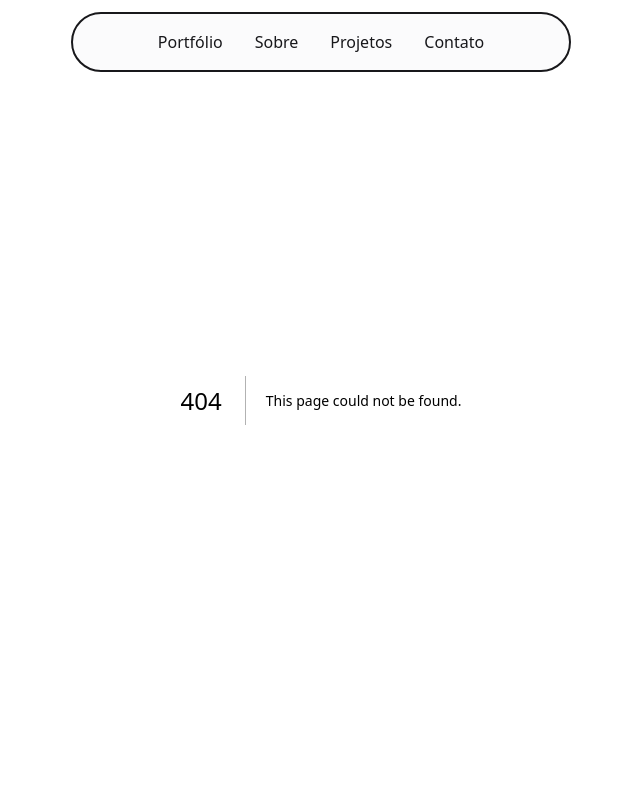
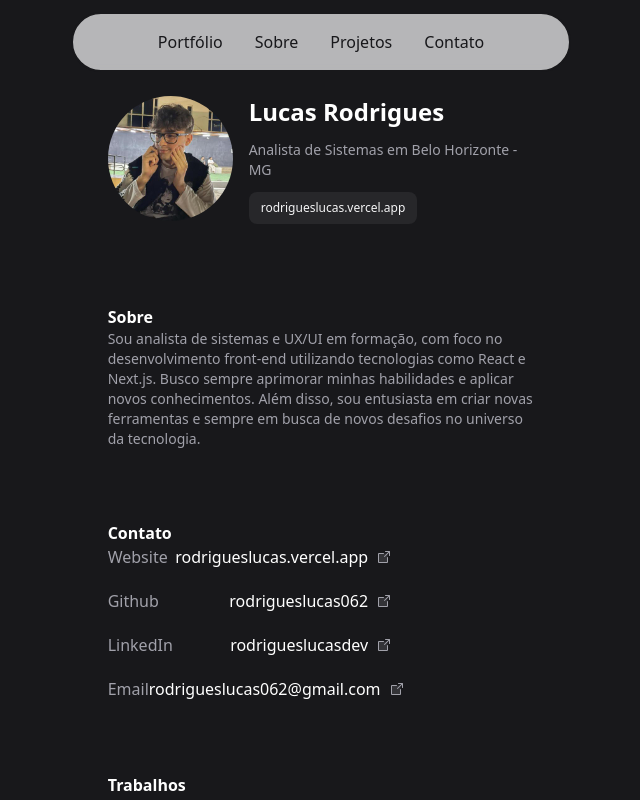
Before and after one commit to rodrigueslucas062/portfolio, a Next.js app: page /rodrigueslucas in a window 1280 px wide. Before the commit this address had no page. Shown: the whole page, without its empty margins (319-959 px from the left). Built offline with nearby package versions, Linux system fonts and the light colour scheme.

Commit message:
✨ Adiciona página de currículo com informações pessoais e profissionais

```diff
--- /dev/null
+++ b/src/components/CurriculumPage.jsx
@@ -0,0 +1,178 @@
+import Image from "next/image";
+import { Sidebar } from "./sidebar/Sidebar";
+import Perfil from '../../public/images/perfil.jpeg'
+import Link from "next/link";
+import { ArrowSquareOut } from "@phosphor-icons/react";
+
+
+const CurriculumPage = () => {
+  return (
+    <div className="flex flex-row w-full h-screen bg-zinc-900">
+      <Sidebar />
+      <div className="flex w-full h-screen flex-col items-center py-24 overflow-y-auto">
+        <div className="flex flex-col space-y-10 w-1/3">
+          <section className="flex gap-4 ">
+            <Image className="mb-3 rounded-full" src={Perfil} alt="Lucas Rodrigues" width={125} height={125} />
+            <div className="flex flex-col justify-start space-y-3">
+              <span className="text-2xl text-white font-semibold">
+                Lucas Rodrigues
+              </span>
+              <span className="text-sm text-zinc-400">
+                Analista de Sistemas em Belo Horizonte - MG
+              </span>
+              <Link href={"/"} className="bg-zinc-800 py-2 px-3 text-xs rounded-lg w-fit">rodrigueslucas.vercel.app</Link>
+            </div>
+          </section>
+          <section className="flex flex-col">
+            <h2 className="text-white font-semibold mt-8">Sobre</h2>
+            <span className="text-sm text-zinc-400">
+              Sou analista de sistemas e UX/UI em formação, com foco no desenvolvimento front-end utilizando tecnologias como React e Next.js. Busco sempre aprimorar minhas habilidades e aplicar novos conhecimentos. Além disso, sou entusiasta em criar novas ferramentas e sempre em busca de novos desafios no universo da tecnologia.
+            </span>
+          </section>
+          <section className="flex flex-col justify-start w-2/3">
+            <h2 className="text-white font-semibold mt-8">Contato</h2>
+            <div className="flex flex-col gap-4 space-y-1">
+              <div className="flex justify-between items-center group">
+                <span className="text-zinc-400">
+                  Website
+                </span>
+                <Link href={"/"} className="flex items-center gap-2 group-hover:decoration-2 group-hover:underline text-zinc-400">
+                  <span className="text-white">rodrigueslucas.vercel.app</span>
+                  <ArrowSquareOut size={16} weight="duotone" />
+                </Link>
+              </div>
+              <div className="flex justify-between items-center group">
+                <span className="text-zinc-400">
+                  Github
+                </span>
+                <Link href={"https://github.com/rodrigueslucas062"} className="flex items-center gap-2 group-hover:decoration-2 group-hover:underline text-zinc-400">
+                  <span className="text-white">rodrigueslucas062</span>
+                  <ArrowSquareOut size={16} weight="duotone" />
+                </Link>
+              </div>
+              <div className="flex justify-between items-center group">
+                <span className="text-zinc-400">
+                  LinkedIn
+                </span>
+                <Link href={"https://www.linkedin.com/in/rodrigueslucasdev/"} className="flex items-center gap-2 group-hover:decoration-2 group-hover:underline text-zinc-400">
+                  <span className="text-white">rodrigueslucasdev</span>
+                  <ArrowSquareOut size={16} weight="duotone" />
+                </Link>
+              </div>
+              <div className="flex justify-between items-center group">
+                <span className="text-zinc-400">
+                  Email
+                </span>
+                <Link href={"mailto:rodrigueslucas062@gmail.com"} className="flex items-center gap-2 group-hover:decoration-2 group-hover:underline text-zinc-400">
+                  <span className="text-white">rodrigueslucas062@gmail.com</span>
+                  <ArrowSquareOut size={16} weight="duotone" />
+                </Link>
+              </div>
+            </div>
+          </section>
+          <section className="flex flex-col">
+            <h2 className="text-white font-semibold mt-8">Trabalhos</h2>
+            <div className="flex flex-col space-y-4">
+              <div className="flex gap-4 group">
+                <span className="text-zinc-400 text-xs w-full max-w-[130px]">
+                  Jun/2024 - Atualmente
+                </span>
+                <div className="flex flex-col justify-start space-y-1">
+                  <span className="text-white font-semibold">
+                    CP3 Tecnologia
+                  </span>
+                  <span className="text-sm text-zinc-400">
+                    Atuo utilizando React para a construção de aplicações web utilizando a arquitetura de Microfrontend e estilização de interfaces, UX/UI promovendo uma experiência de usuário intuitiva e visualmente atraente.
+                  </span>
+                </div>
+              </div>
+              <div className="flex gap-4 group">
+                <span className="text-zinc-400 text-xs w-full max-w-[130px]">
+                  Mai/2023 - Dez/2023
+                </span>
+                <div className="flex flex-col justify-start space-y-1">
+                  <span className="text-white font-semibold">
+                    RentzApp
+                  </span>
+                  <span className="text-sm text-zinc-400">
+                    Atuei utilizando React e Next.js na criação de componentes, páginas estáticas e dinâmicas, integração com APIs GraphQL para a listagem de produtos, e funcionalidades SEO.
+                  </span>
+                </div>
+              </div>
+              <div className="flex gap-4 group">
+                <span className="text-zinc-400 text-xs w-full max-w-[130px]">
+                  Abr/2022 - Nov/2022
+                </span>
+                <div className="flex flex-col justify-start space-y-1">
+                  <span className="text-white font-semibold">
+                    Dunning
+                  </span>
+                  <span className="text-sm text-zinc-400">
+                    Desempenhei um papel na manutenção do banco de dados, implementação de melhorias com Java e HTML, e na documentação e teste das APIs internas.
+                  </span>
+                </div>
+              </div>
+            </div>
+          </section>
+          <section className="flex flex-col">
+            <h2 className="text-white font-semibold mt-8">Projetos</h2>
+            <div className="flex flex-col space-y-4">
+              <div className="flex gap-4 group">
+                <span className="text-zinc-400 text-xs w-full max-w-[130px]">
+                  Em andamento
+                </span>
+                <div className="flex flex-col justify-start space-y-1">
+                  <span className="text-white font-semibold">
+                    Synapse flow
+                  </span>
+                  <span className="text-sm text-zinc-400">
+                    Aplicação web para gerenciamento de tarefas e projetos, estilo Notion e Obsidian, utilizando React, Next.js e Tailwind CSS.
+                  </span>
+                </div>
+                <div className="invisible group-hover:visible text-sm text-zinc-400 items-center transition-transform duration-500 transform group-hover:translate-x-2">
+                  <ArrowSquareOut size={16} weight="duotone" />
+                </div>
+              </div>
+            </div>
+          </section>
+          <section className="flex flex-col">
+            <h2 className="text-white font-semibold mt-8">Educação</h2>
+            <div className="flex flex-col space-y-4">
+              <div className="flex gap-4 group">
+                <span className="text-zinc-400 text-xs w-full max-w-[130px]">
+                  2021 - 2024
+                </span>
+                <div className="flex flex-col justify-start space-y-1">
+                  <span className="text-white font-semibold w-full">
+                    Centro Universitário UNA
+                  </span>
+                  <span className="text-sm text-zinc-400">
+                    Graduação em Sistemas de Informação
+                  </span>
+                </div>
+              </div>
+              <div className="flex gap-4 group">
+                <span className="text-zinc-400 text-xs w-full max-w-[130px]">
+                  2017 - 2019
+                </span>
+                <div className="flex flex-col justify-start space-y-1">
+                  <span className="text-white font-semibold w-full">
+                    Colégio Cotemig
+                  </span>
+                  <span className="text-sm text-zinc-400">
+                    Técnico em Informática
+                  </span>
+                </div>
+                <div className="invisible group-hover:visible text-sm text-zinc-400 items-center transition-transform duration-500 transform group-hover:translate-x-2">
+                  <ArrowSquareOut size={16} weight="duotone" />
+                </div>
+              </div>
+            </div>
+          </section>
+        </div>
+      </div>
+    </div>
+  );
+};
+
+export default CurriculumPage;
--- /dev/null
+++ b/src/pages/rodrigueslucas.js
@@ -0,0 +1,5 @@
+import CurriculumPage from "@/components/CurriculumPage";
+
+export default function RodriguesLucas() {
+  return <CurriculumPage />;
+}
```
